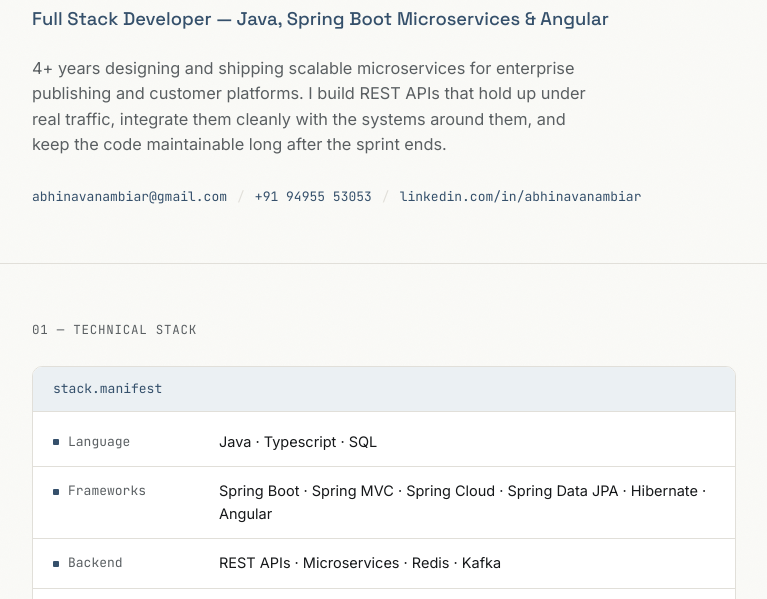
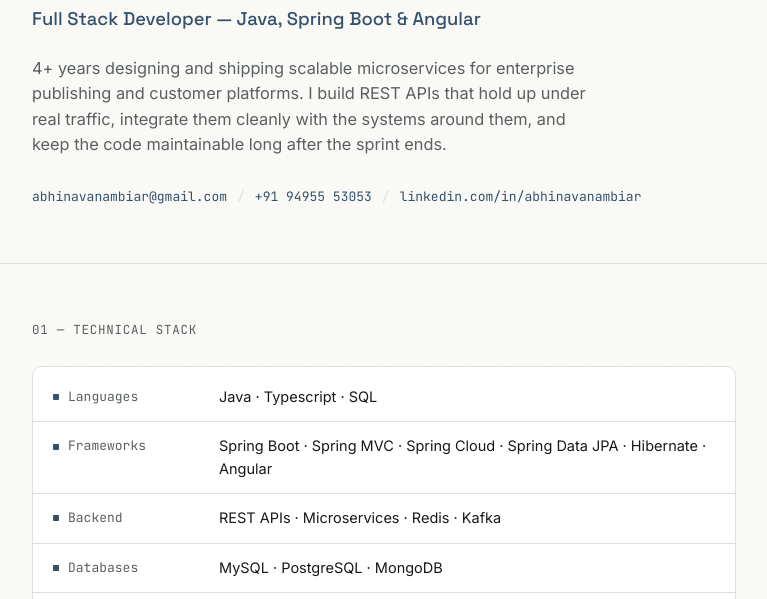
Before and after one commit to abhinavanambiar/abhinav, a plain HTML site: page index.html in a window 1280 px wide. Shown: the part 189-788 px from the top of the page, without its empty margins (256-1023 px from the left). Drawn offline with Linux system fonts and the light colour scheme.

Commit message:
Update index.html

```diff
--- a/index.html
+++ b/index.html
@@ -21,7 +21,7 @@
       <span class="mono loc">Bengaluru, India</span>
     </div>
     <h1 class="name">Abhinav A Nambiar</h1>
-    <p class="role">Full Stack Developer — Java, Spring Boot Microservices &amp; Angular</p>
+    <p class="role">Full Stack Developer — Java, Spring Boot &amp; Angular</p>
     <p class="summary">
       4+ years designing and shipping scalable microservices for enterprise
       publishing and customer platforms. I build REST APIs that hold up
@@ -44,12 +44,9 @@
     <div class="wrap">
       <p class="eyebrow mono">01 — Technical Stack</p>
       <div class="manifest">
-        <div class="manifest-file mono">
-          <span class="manifest-filename">stack.manifest</span>
-        </div>
         <div class="manifest-body">
           <div class="manifest-row">
-            <span class="manifest-key mono">Language</span>
+            <span class="manifest-key mono">Languages</span>
             <span class="manifest-val">Java · Typescript · SQL</span>
           </div>
           <div class="manifest-row">
@@ -137,8 +134,8 @@
     <span class="mono">© 2026 Abhinav A Nambiar</span>
     <div class="footer-links mono">
       <a href="mailto:abhinavanambiar@gmail.com">email</a>
-      <a href="https://linkedin.com/in/abhinavanambiar" target="_blank" rel="noopener">linkedin</a>
-      <a href="#top">back to top</a>
+      <a href="https://linkedin.com/in/abhinavanambiar" target="_blank" rel="noopener">Linkedin</a>
+      <a href="#top">Back To Top</a>
     </div>
   </div>
 </footer>
```
